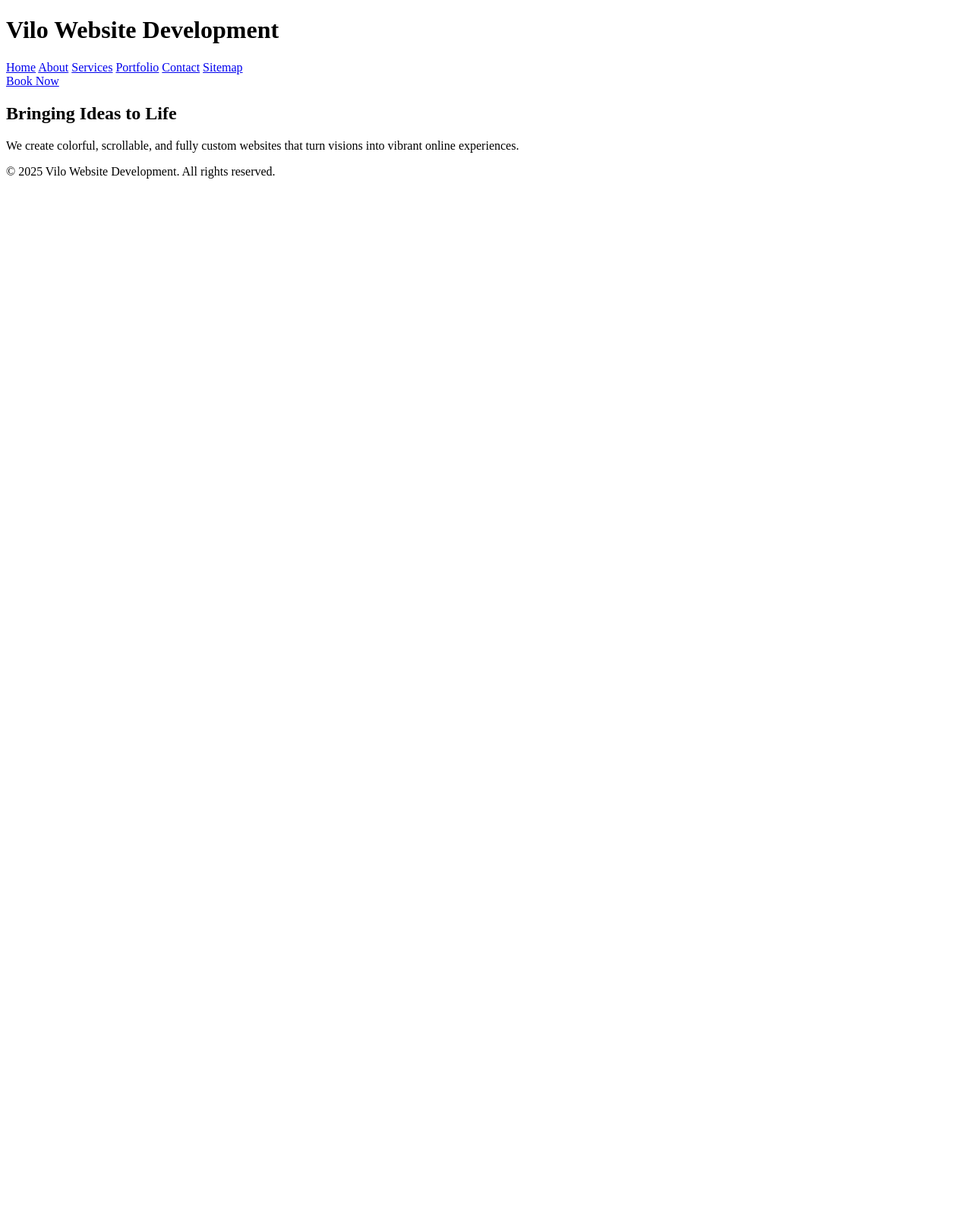
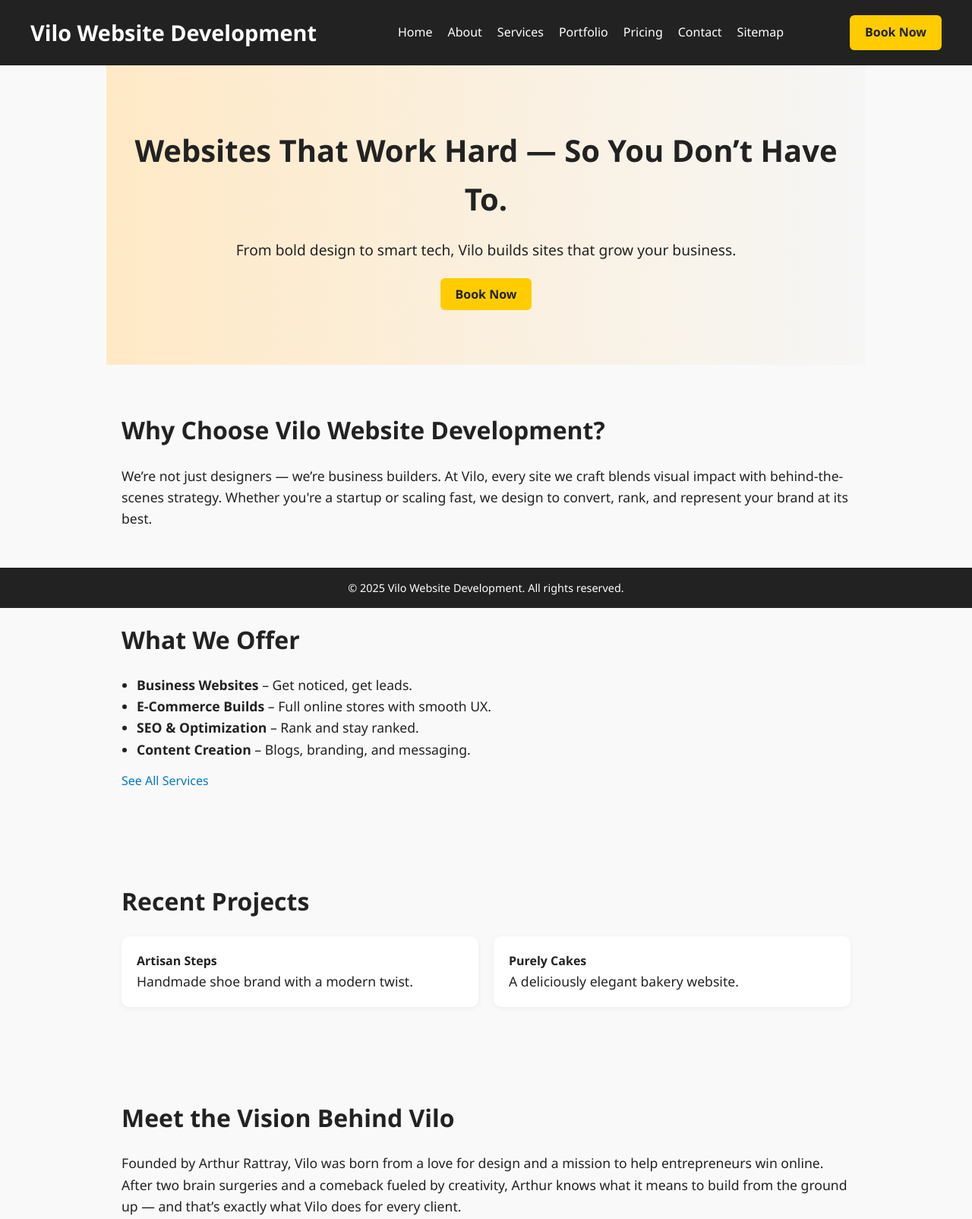
Before and after one commit to agrattray/VILO-WEBSITE-DEVELOPMENT-JR, a plain HTML site: page index.html in a window 1280 px wide. Shown: the top 1604 px of the page at 76% size. Before the commit the page ends 800 px from the top, so only its background shows below. Drawn offline with Linux system fonts and the light colour scheme.

Commit message:
Add files via upload

```diff
--- a/index.html
+++ b/index.html
@@ -1,31 +1,82 @@
-
 <!DOCTYPE html>
 <html lang="en">
 <head>
-    <meta charset="UTF-8">
-    <meta name="viewport" content="width=device-width, initial-scale=1.0">
-    <meta name="description" content="Welcome to Vilo Website Development – from idea to impact.">
-    <title>Home - Vilo Website Development</title>
-    <link rel="stylesheet" href="assets/css/style.css">
+  <meta charset="UTF-8" />
+  <meta name="viewport" content="width=device-width, initial-scale=1.0" />
+  <title>Vilo Website Development</title>
+  <link rel="stylesheet" href="styles.css" />
 </head>
 <body>
+
   <header>
+    <nav>
       <h1>Vilo Website Development</h1>
-        <nav>
-            <a href="index.html">Home</a>
-            <a href="about.html">About</a>
-            <a href="services.html">Services</a>
-            <a href="portfolio.html">Portfolio</a>
-            <a href="contact.html">Contact</a>
-            <a href="sitemap.html">Sitemap</a>
+      <ul>
+        <li><a href="index.html">Home</a></li>
+        <li><a href="about.html">About</a></li>
+        <li><a href="services.html">Services</a></li>
+        <li><a href="portfolio.html">Portfolio</a></li>
+        <li><a href="pricing.html">Pricing</a></li>
+        <li><a href="contact.html">Contact</a></li>
+        <li><a href="sitemap.html">Sitemap</a></li>
+      </ul>
+      <a href="#" class="cta-button">Book Now</a>
     </nav>
-        <a href="#" class="book-now">Book Now</a>
   </header>
+
   <main>
-        <h2>Bringing Ideas to Life</h2><p>We create colorful, scrollable, and fully custom websites that turn visions into vibrant online experiences.</p>
+    <section class="hero">
+      <h2>Websites That Work Hard — So You Don’t Have To.</h2>
+      <p>From bold design to smart tech, Vilo builds sites that grow your business.</p>
+      <a href="#" class="cta-button">Book Now</a>
+    </section>
+
+    <section class="why-vilo">
+      <h3>Why Choose Vilo Website Development?</h3>
+      <p>We’re not just designers — we’re business builders. At Vilo, every site we craft blends visual impact with behind-the-scenes strategy. Whether you're a startup or scaling fast, we design to convert, rank, and represent your brand at its best.</p>
+    </section>
+
+    <section class="services-preview">
+      <h3>What We Offer</h3>
+      <ul>
+        <li><strong>Business Websites</strong> – Get noticed, get leads.</li>
+        <li><strong>E-Commerce Builds</strong> – Full online stores with smooth UX.</li>
+        <li><strong>SEO & Optimization</strong> – Rank and stay ranked.</li>
+        <li><strong>Content Creation</strong> – Blogs, branding, and messaging.</li>
+      </ul>
+      <a href="services.html" class="cta-link">See All Services</a>
+    </section>
+
+    <section class="portfolio-preview">
+      <h3>Recent Projects</h3>
+      <div class="projects">
+        <div class="project">
+          <h4>Artisan Steps</h4>
+          <p>Handmade shoe brand with a modern twist.</p>
+        </div>
+        <div class="project">
+          <h4>Purely Cakes</h4>
+          <p>A deliciously elegant bakery website.</p>
+        </div>
+      </div>
+    </section>
+
+    <section class="founder-story">
+      <h3>Meet the Vision Behind Vilo</h3>
+      <p>Founded by Arthur Rattray, Vilo was born from a love for design and a mission to help entrepreneurs win online. After two brain surgeries and a comeback fueled by creativity, Arthur knows what it means to build from the ground up — and that’s exactly what Vilo does for every client.</p>
+    </section>
+
+    <section class="cta-final">
+      <h3>Start Building Today</h3>
+      <p>Let’s turn your idea into a live, working website — one that impresses and performs.</p>
+      <a href="#" class="cta-button">Book Now</a>
+      <a href="checklist.pdf" class="cta-secondary">Download Free Checklist</a>
+    </section>
   </main>
+
   <footer>
     <p>&copy; 2025 Vilo Website Development. All rights reserved.</p>
   </footer>
+
 </body>
 </html>
--- /dev/null
+++ b/styles.css
@@ -0,0 +1,147 @@
+/* Reset & Base Styles */
+* {
+  margin: 0;
+  padding: 0;
+  box-sizing: border-box;
+}
+
+body {
+  font-family: 'Segoe UI', Tahoma, Geneva, Verdana, sans-serif;
+  line-height: 1.6;
+  color: #222;
+  background-color: #f9f9f9;
+  padding-bottom: 100px;
+}
+
+header {
+  background-color: #222;
+  color: #fff;
+  padding: 20px 40px;
+}
+
+nav {
+  display: flex;
+  justify-content: space-between;
+  align-items: center;
+  flex-wrap: wrap;
+}
+
+nav h1 {
+  font-size: 1.8rem;
+}
+
+nav ul {
+  list-style: none;
+  display: flex;
+  gap: 20px;
+}
+
+nav ul li a {
+  color: #fff;
+  text-decoration: none;
+  font-weight: 500;
+  transition: color 0.2s;
+}
+
+nav ul li a:hover {
+  color: #ffcc00;
+}
+
+.cta-button {
+  background-color: #ffcc00;
+  color: #222;
+  padding: 10px 20px;
+  border: none;
+  font-weight: bold;
+  text-decoration: none;
+  border-radius: 6px;
+  transition: background 0.2s;
+}
+
+.cta-button:hover {
+  background-color: #e6b800;
+}
+
+.hero {
+  background: linear-gradient(to right, #ffe9c6, #f6f6f6);
+  text-align: center;
+  padding: 80px 20px;
+}
+
+.hero h2 {
+  font-size: 2.5rem;
+  margin-bottom: 20px;
+}
+
+.hero p {
+  font-size: 1.2rem;
+  margin-bottom: 30px;
+}
+
+section {
+  padding: 60px 20px;
+  max-width: 1000px;
+  margin: auto;
+}
+
+section h3 {
+  font-size: 2rem;
+  margin-bottom: 20px;
+}
+
+section p, section ul {
+  font-size: 1.1rem;
+}
+
+ul {
+  list-style-type: disc;
+  padding-left: 20px;
+}
+
+.projects {
+  display: flex;
+  flex-wrap: wrap;
+  gap: 20px;
+}
+
+.project {
+  flex: 1 1 45%;
+  background-color: #fff;
+  padding: 20px;
+  border-radius: 10px;
+  box-shadow: 0 2px 8px rgba(0,0,0,0.05);
+}
+
+.cta-link {
+  display: inline-block;
+  margin-top: 15px;
+  color: #0077cc;
+  text-decoration: none;
+}
+
+.cta-link:hover {
+  text-decoration: underline;
+}
+
+.cta-final {
+  text-align: center;
+}
+
+.cta-final .cta-secondary {
+  display: block;
+  margin-top: 10px;
+  text-decoration: underline;
+  color: #555;
+}
+
+footer {
+  position: fixed;
+  bottom: 0;
+  left: 0;
+  width: 100%;
+  background: #222;
+  color: #fff;
+  text-align: center;
+  padding: 15px 0;
+  font-size: 0.9rem;
+}
```
Lines whose indentation alone changed are shown as unchanged.
